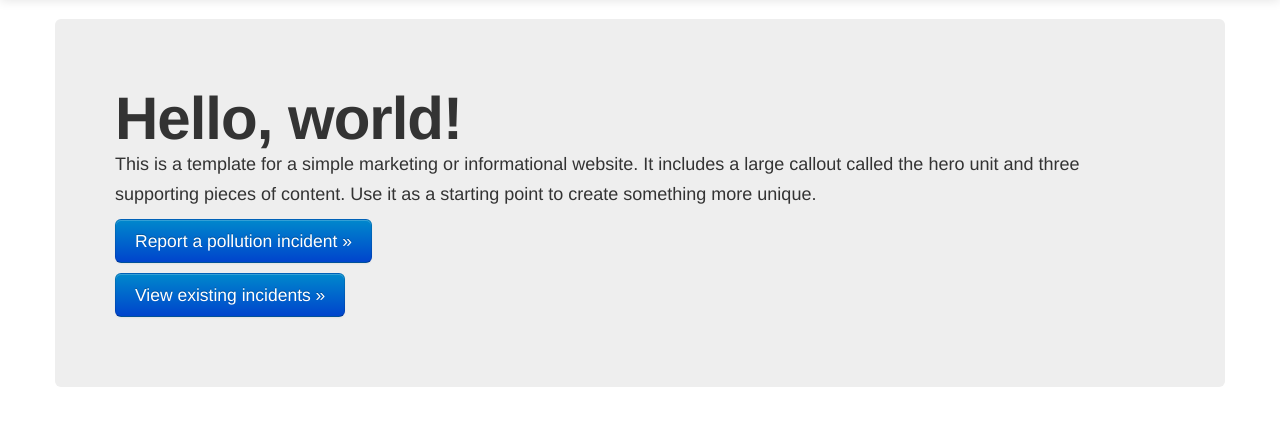
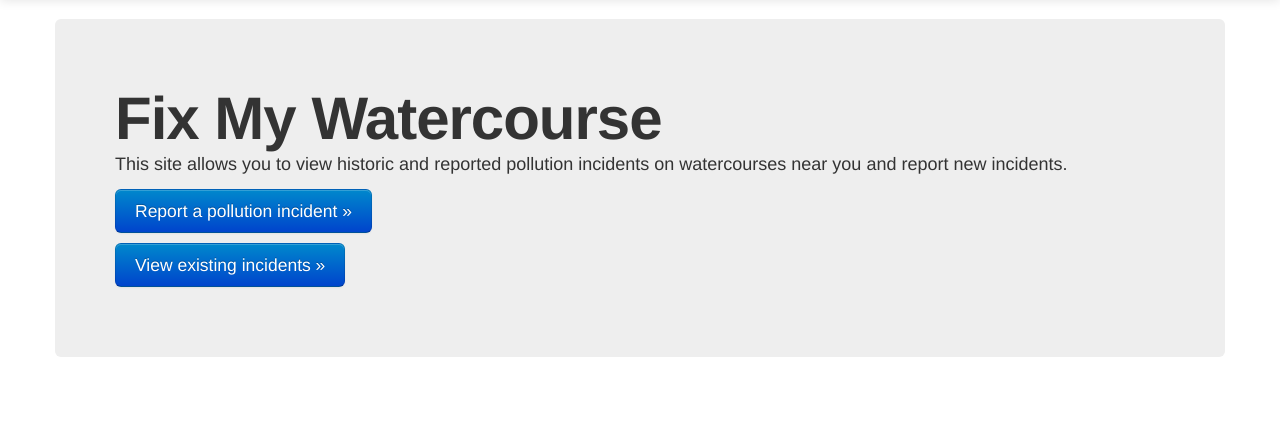
Before and after one commit to mattseymour/envhack, a Django app: page / in a window 1280 px wide. Shown: the part 41-467 px from the top of the page. Run offline with Django 3.2, Linux system fonts and the light colour scheme; parts of the project's set-up code (start-up, migrations or seed data) failed here and were passed over.

Commit message:
Changes to home page copy

```diff
--- a/webapp/templates/home/index.html
+++ b/webapp/templates/home/index.html
@@ -2,8 +2,8 @@
 
 {% block content %}
 <div class="hero-unit">
-        <h1>Hello, world!</h1>
-        <p>This is a template for a simple marketing or informational website. It includes a large callout called the hero unit and three supporting pieces of content. Use it as a starting point to create something more unique.</p>
+        <h1>Fix My Watercourse</h1>
+        <p>This site allows you to view historic and reported pollution incidents on watercourses near you and report new incidents.</p>
         <p><a href="submit/" class="btn btn-primary btn-large">Report a pollution incident &raquo;</a></p>
         <p><a href="view/" class="btn btn-primary btn-large">View existing incidents &raquo;</a></p>
       </div>
```
